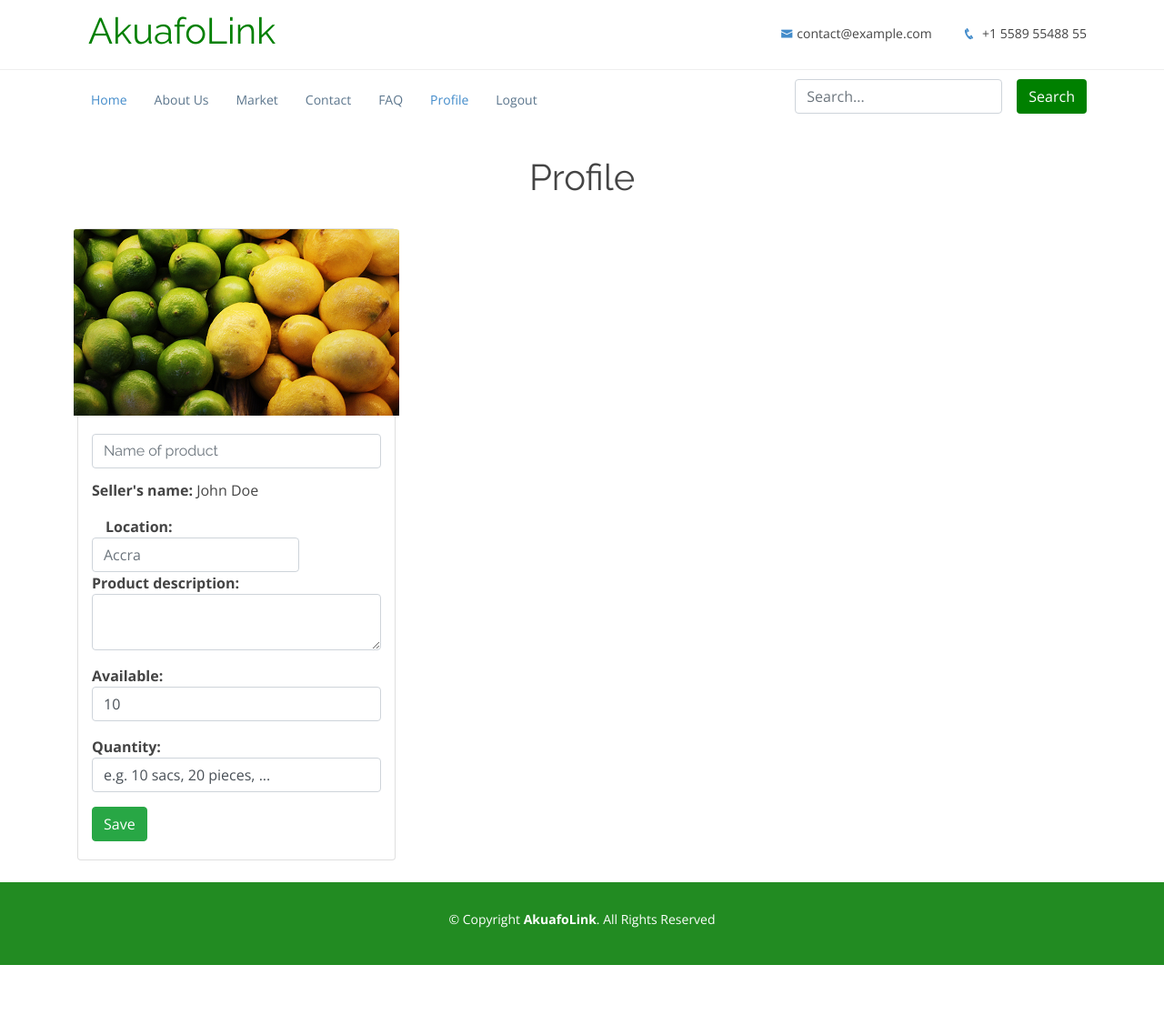
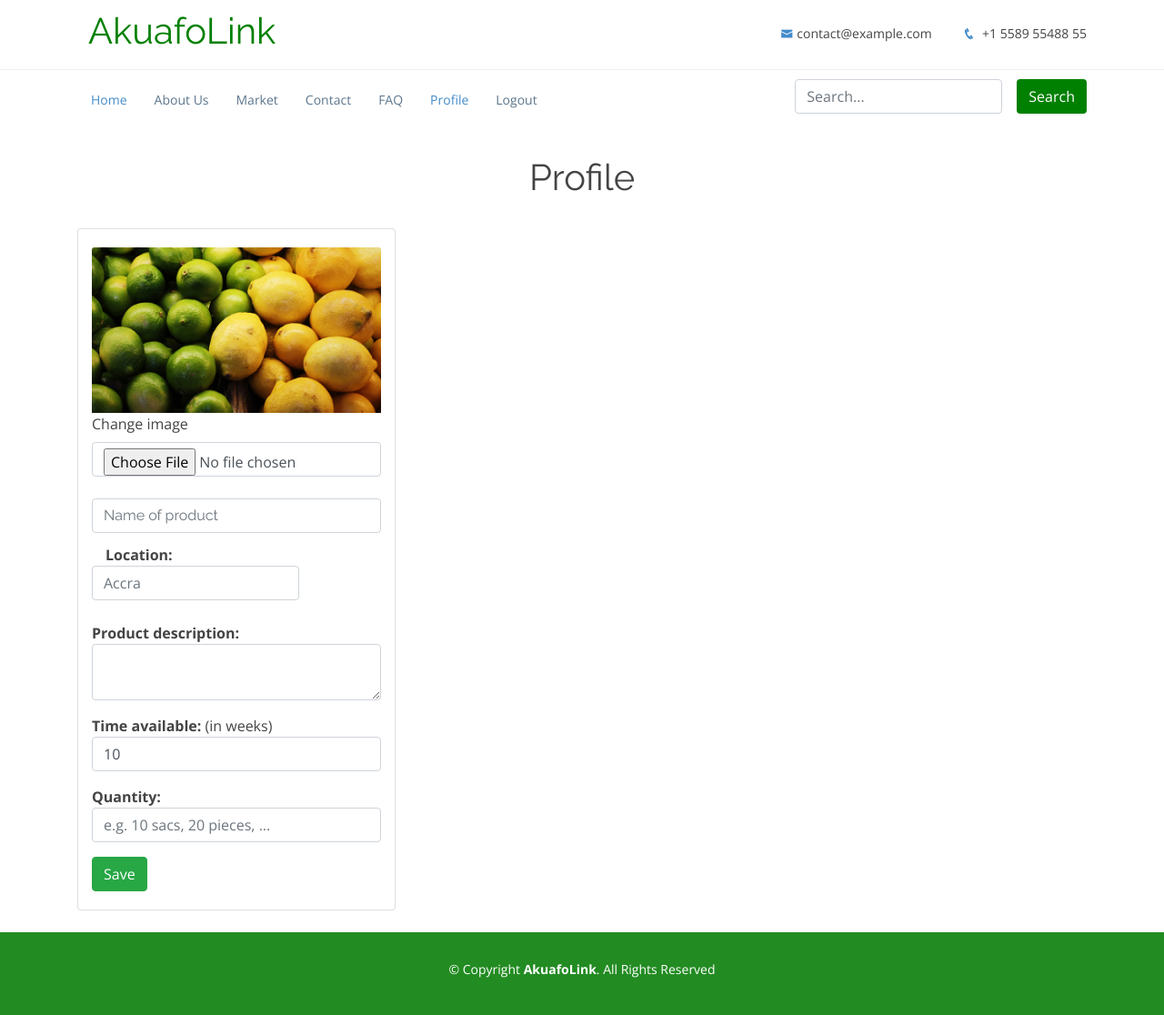
Before and after one commit to Jason-bolt/akuafo, a PHP site: page /edit_product.php in a window 1280 px wide. Shown: the whole page at 91% size. Before the commit the page ends 1061 px from the top, so only its background shows below. Run offline with PHP 8.4, Linux system fonts and the light colour scheme.

Commit message:
Updated profile and product details

```diff
--- a/edit_product.php
+++ b/edit_product.php
@@ -18,25 +18,29 @@
         <div class="col-lg-4 col-sm-6 mb-4">
           <div class="card h-10">
             <form class="form-row" enctype="multipart/form-data">
-                <a href="#"><img class="card-img-top" src="assets/img/farm_produce_0.1.png" alt="Farm produce"></a>
+              <div class="card-body">
+                <img class="card-img-top" src="assets/img/farm_produce_0.1.png" alt="Farm produce">
 
-              <div class="card-body">
+                <label>Change image</label>
+                <input type="file" name="image" class="form-control">
+                <br />
                 <h4 class="card-title">
                   <input type="text" name="product_name" class="form-control" placeholder="Name of product">
                   <!-- <a href="#">Project One</a> -->
                 </h4>
-                <p class="card-text"><strong>Seller's name:</strong> John Doe</p>
+                <!-- <p class="card-text"><strong>Seller's name:</strong> John Doe</p> -->
 
                 <div class="row container">
                   <p class="card-text"><strong class="col">Location:</strong>
                   <input type="text" class="col form-control" name="location" placeholder="Accra"></p>
                 </div>
+                <br />
 
                 <p class="card-text"><strong>Product description:</strong>
                   <textarea class="form-control" name="description"></textarea>
                 </p>
-                <p class="card-text"><strong>Available:</strong> <input class="form-control" value="10" type="number" name="available"></p>
-                <p class="card-text"><strong>Quantity:</strong> <input class="form-control" value="e.g. 10 sacs, 20 pieces, ..." type="text" name="quantity"></p>
+                <p class="card-text"><strong>Time available: </strong>(in weeks) <input class="form-control" value="10" type="number" name="available"></p>
+                <p class="card-text"><strong>Quantity:</strong> <input class="form-control" placeholder="e.g. 10 sacs, 20 pieces, ..." type="text" name="quantity"></p>
                 <!-- <p class="card-text text-center">Farm produce</p> -->
                 <input type="submit" class="btn btn-success" name="edit_profile_submit" value="Save">
               </div>
--- a/product_details.php
+++ b/product_details.php
@@ -28,7 +28,7 @@
               <p class="card-text"><strong>Product description:</strong> Lorem ipsum dolor sit amet, consectetur adipisicing elit, sed do eiusmod
               tempor incididunt ut labore et dolore magna aliqua. Ut enim ad minim veniam,
               quis nostrud exercitation ullamco laboris nisi ut aliquip ex ea commodo.</p>
-              <p class="card-text"><strong>Available:</strong> Now</p>
+              <p class="card-text"><strong>Time available:</strong> Now</p>
               <p class="card-text"><strong>Quantity:</strong> 10 sacs</p>
               <!-- <p class="card-text text-center">Farm produce</p> -->
             </div>
```
Also changed, not shown: profile.php (+3 -14 lines).
